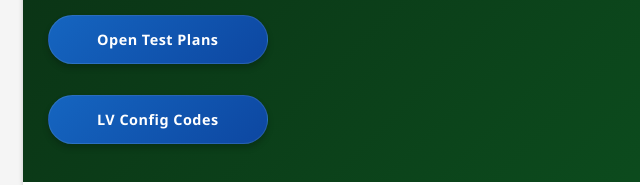
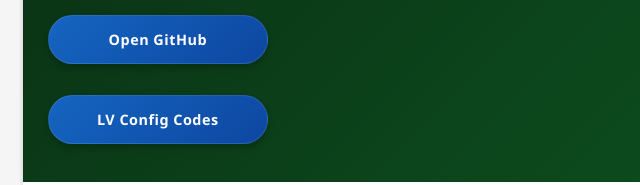
Before and after one commit to mior66/FTDI-Logger, a website: page public/index.html in a window 1280 px wide. Shown: the part 467-652 px from the top of the page, 0-640 px from the left. Drawn offline with nearby package versions, Linux system fonts and the light colour scheme; no server answers.

Commit message:
Changed 'Open Test Plans' button to 'Open GitHub' with link to Empowered Homes repositories

```diff
--- a/public/index.html
+++ b/public/index.html
@@ -28,7 +28,7 @@
                         <div class="button-cell"><a href="https://csp.mysa-dev.cloud/" class="test-plan-link mysa-hq-link" target="_blank">CSP DEV</a></div>
                     </div>
                     <div class="button-row">
-                        <div class="button-cell"><a href="/all-test-cases" class="test-plan-link open-plan-link">Open Test Plans</a></div>
+                        <div class="button-cell"><a href="https://github.com/orgs/empoweredhomes/repositories" class="test-plan-link open-plan-link" target="_blank">Open GitHub</a></div>
                     </div>
                     <div class="button-row">
                         <div class="button-cell"><a href="https://docs.google.com/spreadsheets/d/13ChFbZGavVREYhuHa2vPmY_SQCH5IuecG_Nw2LbL3t4/edit?gid=1763151684#gid=1763151684" class="test-plan-link config-codes-link" target="_blank">LV Config Codes</a></div>
```
